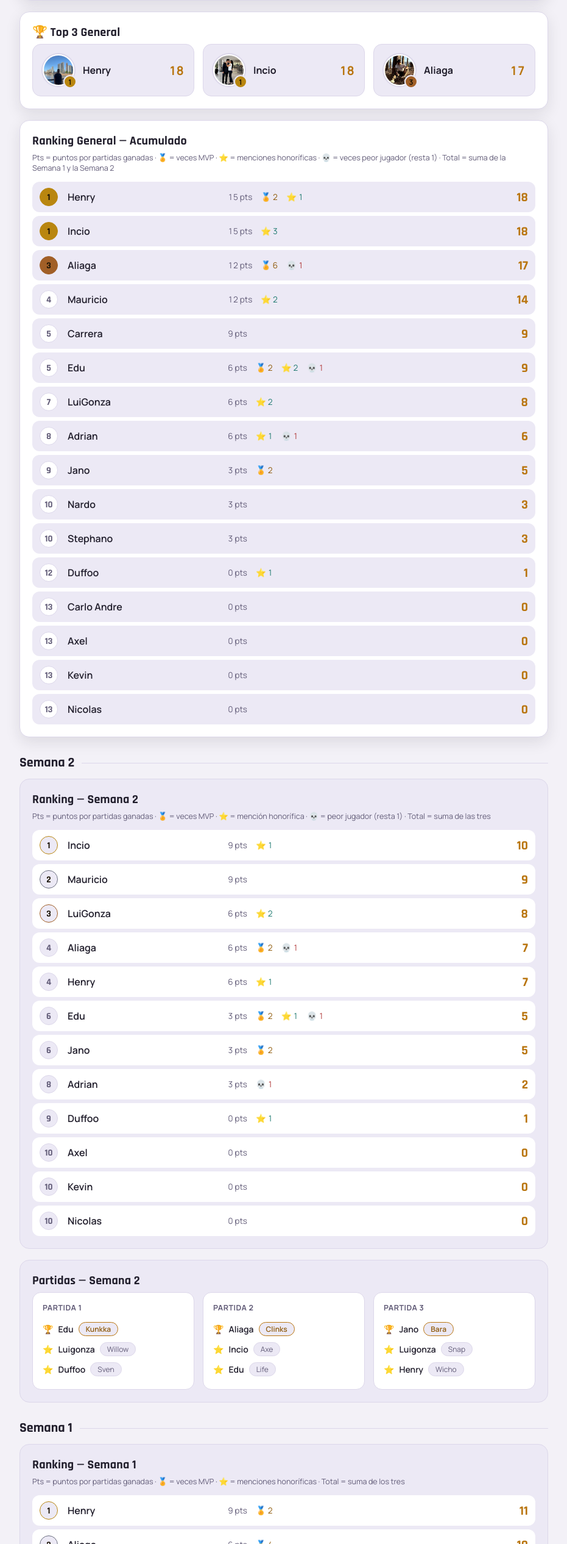
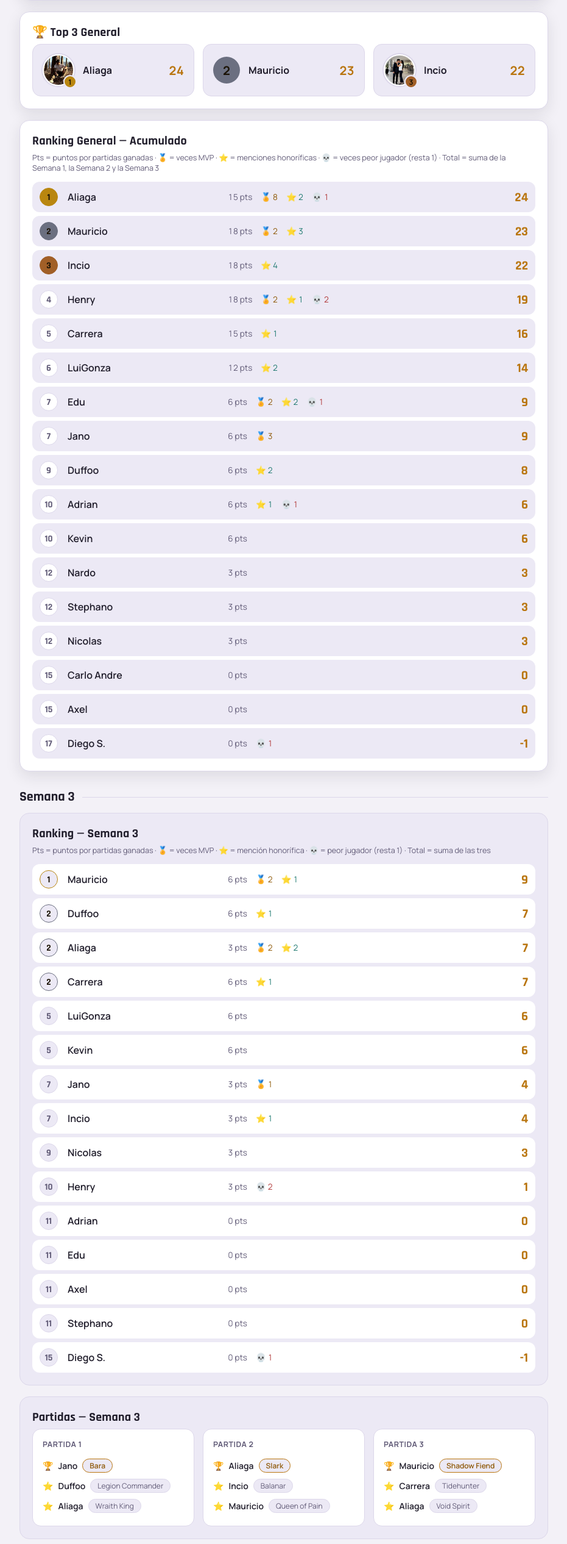
Before and after one commit to nardios/liga-de-los-viernes, a plain HTML site: page index.html in a window 1280 px wide. Shown: the part 208-2740 px from the top of the page at 61% size, without its empty margins (174-1105 px from the left). Drawn offline with Linux system fonts and the light colour scheme.

Commit message:
Renombrar a DOTA 2 - Multiverso, agregar Semana 3 y actualizar Top 3

```diff
--- a/index.html
+++ b/index.html
@@ -3,14 +3,14 @@
 <head>
 <meta charset="UTF-8">
 <meta name="viewport" content="width=device-width, initial-scale=1">
-<title>Liga de los Viernes</title>
+<title>DOTA 2 - Multiverso</title>
 <meta property="og:type" content="website">
-<meta property="og:title" content="Liga de los Viernes">
+<meta property="og:title" content="DOTA 2 - Multiverso">
 <meta property="og:description" content="Ranking y MVPs de nuestras partidas 5v5 de Dota 2.">
 <meta property="og:image" content="https://nardios.github.io/liga-de-los-viernes/og-image.png">
 <meta property="og:url" content="https://nardios.github.io/liga-de-los-viernes/">
 <meta name="twitter:card" content="summary_large_image">
-<meta name="twitter:title" content="Liga de los Viernes">
+<meta name="twitter:title" content="DOTA 2 - Multiverso">
 <meta name="twitter:description" content="Ranking y MVPs de nuestras partidas 5v5 de Dota 2.">
 <meta name="twitter:image" content="https://nardios.github.io/liga-de-los-viernes/og-image.png">
 <link rel="stylesheet" href="https://fonts.googleapis.com/css2?family=Rajdhani:wght@500;600;700&family=Manrope:wght@400;500;600;700&display=swap">
@@ -201,10 +201,10 @@ h1{
   <header class="hero">
     <div class="hero-top">
       <div>
-        <h1>Liga de los Viernes</h1>
+        <h1>DOTA 2 - Multiverso</h1>
         <p class="subtitle">Ranking y MVPs de nuestras partidas 5v5</p>
       </div>
-      <span class="chip">Semana 1 y 2</span>
+      <span class="chip">Semana 1, 2 y 3</span>
     </div>
     <div class="premio-pill">🏆 <span>20 Soles cada viernes y un Dota Plus</span></div>
   </header>
@@ -212,32 +212,81 @@ h1{
   <section class="panel">
     <h2 class="section-title">🏆 Top 3 General</h2>
     <div class="podium">
-      <div class="podium-card"><div class="podium-avatar-wrap"><img class="podium-avatar" src="henry.png" alt="Henry"><span class="podium-badge podium-badge--1">1</span></div><div class="podium-name">Henry</div><div class="podium-total">18</div></div>
-      <div class="podium-card"><div class="podium-avatar-wrap"><img class="podium-avatar" src="incio.png" alt="Incio"><span class="podium-badge podium-badge--1">1</span></div><div class="podium-name">Incio</div><div class="podium-total">18</div></div>
-      <div class="podium-card"><div class="podium-avatar-wrap"><img class="podium-avatar" src="aliaga.png" alt="Aliaga"><span class="podium-badge podium-badge--3">3</span></div><div class="podium-name">Aliaga</div><div class="podium-total">17</div></div>
+      <div class="podium-card"><div class="podium-avatar-wrap"><img class="podium-avatar" src="aliaga.png" alt="Aliaga"><span class="podium-badge podium-badge--1">1</span></div><div class="podium-name">Aliaga</div><div class="podium-total">24</div></div>
+      <div class="podium-card"><div class="podium-medal podium-medal--2">2</div><div class="podium-name">Mauricio</div><div class="podium-total">23</div></div>
+      <div class="podium-card"><div class="podium-avatar-wrap"><img class="podium-avatar" src="incio.png" alt="Incio"><span class="podium-badge podium-badge--3">3</span></div><div class="podium-name">Incio</div><div class="podium-total">22</div></div>
     </div>
   </section>
 
   <section class="panel">
     <h2 class="section-title">Ranking General — Acumulado</h2>
-    <p class="legend">Pts = puntos por partidas ganadas · 🏅 = veces MVP · ⭐ = menciones honoríficas · 💀 = veces peor jugador (resta 1) · Total = suma de la Semana 1 y la Semana 2</p>
+    <p class="legend">Pts = puntos por partidas ganadas · 🏅 = veces MVP · ⭐ = menciones honoríficas · 💀 = veces peor jugador (resta 1) · Total = suma de la Semana 1, la Semana 2 y la Semana 3</p>
     <div class="board">
-      <div class="row"><div class="rank rank-1">1</div><div class="pname">Henry</div><div class="stats"><span class="stat">15 pts</span><span class="stat stat--mvp">🏅 2</span><span class="stat stat--mencion">⭐ 1</span></div><div class="total">18</div></div>
-      <div class="row"><div class="rank rank-1">1</div><div class="pname">Incio</div><div class="stats"><span class="stat">15 pts</span><span class="stat stat--mencion">⭐ 3</span></div><div class="total">18</div></div>
-      <div class="row"><div class="rank rank-3">3</div><div class="pname">Aliaga</div><div class="stats"><span class="stat">12 pts</span><span class="stat stat--mvp">🏅 6</span><span class="stat stat--peor">💀 1</span></div><div class="total">17</div></div>
-      <div class="row"><div class="rank">4</div><div class="pname">Mauricio</div><div class="stats"><span class="stat">12 pts</span><span class="stat stat--mencion">⭐ 2</span></div><div class="total">14</div></div>
-      <div class="row"><div class="rank">5</div><div class="pname">Carrera</div><div class="stats"><span class="stat">9 pts</span></div><div class="total">9</div></div>
-      <div class="row"><div class="rank">5</div><div class="pname">Edu</div><div class="stats"><span class="stat">6 pts</span><span class="stat stat--mvp">🏅 2</span><span class="stat stat--mencion">⭐ 2</span><span class="stat stat--peor">💀 1</span></div><div class="total">9</div></div>
-      <div class="row"><div class="rank">7</div><div class="pname">LuiGonza</div><div class="stats"><span class="stat">6 pts</span><span class="stat stat--mencion">⭐ 2</span></div><div class="total">8</div></div>
-      <div class="row"><div class="rank">8</div><div class="pname">Adrian</div><div class="stats"><span class="stat">6 pts</span><span class="stat stat--mencion">⭐ 1</span><span class="stat stat--peor">💀 1</span></div><div class="total">6</div></div>
-      <div class="row"><div class="rank">9</div><div class="pname">Jano</div><div class="stats"><span class="stat">3 pts</span><span class="stat stat--mvp">🏅 2</span></div><div class="total">5</div></div>
-      <div class="row"><div class="rank">10</div><div class="pname">Nardo</div><div class="stats"><span class="stat">3 pts</span></div><div class="total">3</div></div>
-      <div class="row"><div class="rank">10</div><div class="pname">Stephano</div><div class="stats"><span class="stat">3 pts</span></div><div class="total">3</div></div>
-      <div class="row"><div class="rank">12</div><div class="pname">Duffoo</div><div class="stats"><span class="stat">0 pts</span><span class="stat stat--mencion">⭐ 1</span></div><div class="total">1</div></div>
-      <div class="row"><div class="rank">13</div><div class="pname">Carlo Andre</div><div class="stats"><span class="stat">0 pts</span></div><div class="total">0</div></div>
-      <div class="row"><div class="rank">13</div><div class="pname">Axel</div><div class="stats"><span class="stat">0 pts</span></div><div class="total">0</div></div>
-      <div class="row"><div class="rank">13</div><div class="pname">Kevin</div><div class="stats"><span class="stat">0 pts</span></div><div class="total">0</div></div>
-      <div class="row"><div class="rank">13</div><div class="pname">Nicolas</div><div class="stats"><span class="stat">0 pts</span></div><div class="total">0</div></div>
+      <div class="row"><div class="rank rank-1">1</div><div class="pname">Aliaga</div><div class="stats"><span class="stat">15 pts</span><span class="stat stat--mvp">🏅 8</span><span class="stat stat--mencion">⭐ 2</span><span class="stat stat--peor">💀 1</span></div><div class="total">24</div></div>
+      <div class="row"><div class="rank rank-2">2</div><div class="pname">Mauricio</div><div class="stats"><span class="stat">18 pts</span><span class="stat stat--mvp">🏅 2</span><span class="stat stat--mencion">⭐ 3</span></div><div class="total">23</div></div>
+      <div class="row"><div class="rank rank-3">3</div><div class="pname">Incio</div><div class="stats"><span class="stat">18 pts</span><span class="stat stat--mencion">⭐ 4</span></div><div class="total">22</div></div>
+      <div class="row"><div class="rank">4</div><div class="pname">Henry</div><div class="stats"><span class="stat">18 pts</span><span class="stat stat--mvp">🏅 2</span><span class="stat stat--mencion">⭐ 1</span><span class="stat stat--peor">💀 2</span></div><div class="total">19</div></div>
+      <div class="row"><div class="rank">5</div><div class="pname">Carrera</div><div class="stats"><span class="stat">15 pts</span><span class="stat stat--mencion">⭐ 1</span></div><div class="total">16</div></div>
+      <div class="row"><div class="rank">6</div><div class="pname">LuiGonza</div><div class="stats"><span class="stat">12 pts</span><span class="stat stat--mencion">⭐ 2</span></div><div class="total">14</div></div>
+      <div class="row"><div class="rank">7</div><div class="pname">Edu</div><div class="stats"><span class="stat">6 pts</span><span class="stat stat--mvp">🏅 2</span><span class="stat stat--mencion">⭐ 2</span><span class="stat stat--peor">💀 1</span></div><div class="total">9</div></div>
+      <div class="row"><div class="rank">7</div><div class="pname">Jano</div><div class="stats"><span class="stat">6 pts</span><span class="stat stat--mvp">🏅 3</span></div><div class="total">9</div></div>
+      <div class="row"><div class="rank">9</div><div class="pname">Duffoo</div><div class="stats"><span class="stat">6 pts</span><span class="stat stat--mencion">⭐ 2</span></div><div class="total">8</div></div>
+      <div class="row"><div class="rank">10</div><div class="pname">Adrian</div><div class="stats"><span class="stat">6 pts</span><span class="stat stat--mencion">⭐ 1</span><span class="stat stat--peor">💀 1</span></div><div class="total">6</div></div>
+      <div class="row"><div class="rank">10</div><div class="pname">Kevin</div><div class="stats"><span class="stat">6 pts</span></div><div class="total">6</div></div>
+      <div class="row"><div class="rank">12</div><div class="pname">Nardo</div><div class="stats"><span class="stat">3 pts</span></div><div class="total">3</div></div>
+      <div class="row"><div class="rank">12</div><div class="pname">Stephano</div><div class="stats"><span class="stat">3 pts</span></div><div class="total">3</div></div>
+      <div class="row"><div class="rank">12</div><div class="pname">Nicolas</div><div class="stats"><span class="stat">3 pts</span></div><div class="total">3</div></div>
+      <div class="row"><div class="rank">15</div><div class="pname">Carlo Andre</div><div class="stats"><span class="stat">0 pts</span></div><div class="total">0</div></div>
+      <div class="row"><div class="rank">15</div><div class="pname">Axel</div><div class="stats"><span class="stat">0 pts</span></div><div class="total">0</div></div>
+      <div class="row"><div class="rank">17</div><div class="pname">Diego S.</div><div class="stats"><span class="stat">0 pts</span><span class="stat stat--peor">💀 1</span></div><div class="total">-1</div></div>
+    </div>
+  </section>
+
+  <div class="week-divider"><h2>Semana 3</h2></div>
+
+  <section class="panel panel--sub">
+    <h2 class="section-title">Ranking — Semana 3</h2>
+    <p class="legend">Pts = puntos por partidas ganadas · 🏅 = veces MVP · ⭐ = mención honorífica · 💀 = peor jugador (resta 1) · Total = suma de las tres</p>
+    <div class="board">
+      <div class="row"><div class="rank rank-1">1</div><div class="pname">Mauricio</div><div class="stats"><span class="stat">6 pts</span><span class="stat stat--mvp">🏅 2</span><span class="stat stat--mencion">⭐ 1</span></div><div class="total">9</div></div>
+      <div class="row"><div class="rank rank-2">2</div><div class="pname">Duffoo</div><div class="stats"><span class="stat">6 pts</span><span class="stat stat--mencion">⭐ 1</span></div><div class="total">7</div></div>
+      <div class="row"><div class="rank rank-2">2</div><div class="pname">Aliaga</div><div class="stats"><span class="stat">3 pts</span><span class="stat stat--mvp">🏅 2</span><span class="stat stat--mencion">⭐ 2</span></div><div class="total">7</div></div>
+      <div class="row"><div class="rank rank-2">2</div><div class="pname">Carrera</div><div class="stats"><span class="stat">6 pts</span><span class="stat stat--mencion">⭐ 1</span></div><div class="total">7</div></div>
+      <div class="row"><div class="rank">5</div><div class="pname">LuiGonza</div><div class="stats"><span class="stat">6 pts</span></div><div class="total">6</div></div>
+      <div class="row"><div class="rank">5</div><div class="pname">Kevin</div><div class="stats"><span class="stat">6 pts</span></div><div class="total">6</div></div>
+      <div class="row"><div class="rank">7</div><div class="pname">Jano</div><div class="stats"><span class="stat">3 pts</span><span class="stat stat--mvp">🏅 1</span></div><div class="total">4</div></div>
+      <div class="row"><div class="rank">7</div><div class="pname">Incio</div><div class="stats"><span class="stat">3 pts</span><span class="stat stat--mencion">⭐ 1</span></div><div class="total">4</div></div>
+      <div class="row"><div class="rank">9</div><div class="pname">Nicolas</div><div class="stats"><span class="stat">3 pts</span></div><div class="total">3</div></div>
+      <div class="row"><div class="rank">10</div><div class="pname">Henry</div><div class="stats"><span class="stat">3 pts</span><span class="stat stat--peor">💀 2</span></div><div class="total">1</div></div>
+      <div class="row"><div class="rank">11</div><div class="pname">Adrian</div><div class="stats"><span class="stat">0 pts</span></div><div class="total">0</div></div>
+      <div class="row"><div class="rank">11</div><div class="pname">Edu</div><div class="stats"><span class="stat">0 pts</span></div><div class="total">0</div></div>
+      <div class="row"><div class="rank">11</div><div class="pname">Axel</div><div class="stats"><span class="stat">0 pts</span></div><div class="total">0</div></div>
+      <div class="row"><div class="rank">11</div><div class="pname">Stephano</div><div class="stats"><span class="stat">0 pts</span></div><div class="total">0</div></div>
+      <div class="row"><div class="rank">15</div><div class="pname">Diego S.</div><div class="stats"><span class="stat">0 pts</span><span class="stat stat--peor">💀 1</span></div><div class="total">-1</div></div>
+    </div>
+  </section>
+
+  <section class="panel panel--sub">
+    <h2 class="section-title">Partidas — Semana 3</h2>
+    <div class="matches">
+      <div class="match">
+        <div class="match-head">Partida 1</div>
+        <div class="match-row"><span>🏆</span><span class="mplayer">Jano</span><span class="hero-pill hero-pill--mvp">Bara</span></div>
+        <div class="match-row"><span>⭐</span><span class="mplayer">Duffoo</span><span class="hero-pill">Legion Commander</span></div>
+        <div class="match-row"><span>⭐</span><span class="mplayer">Aliaga</span><span class="hero-pill">Wraith King</span></div>
+      </div>
+      <div class="match">
+        <div class="match-head">Partida 2</div>
+        <div class="match-row"><span>🏆</span><span class="mplayer">Aliaga</span><span class="hero-pill hero-pill--mvp">Slark</span></div>
+        <div class="match-row"><span>⭐</span><span class="mplayer">Incio</span><span class="hero-pill">Balanar</span></div>
+        <div class="match-row"><span>⭐</span><span class="mplayer">Mauricio</span><span class="hero-pill">Queen of Pain</span></div>
+      </div>
+      <div class="match">
+        <div class="match-head">Partida 3</div>
+        <div class="match-row"><span>🏆</span><span class="mplayer">Mauricio</span><span class="hero-pill hero-pill--mvp">Shadow Fiend</span></div>
+        <div class="match-row"><span>⭐</span><span class="mplayer">Carrera</span><span class="hero-pill">Tidehunter</span></div>
+        <div class="match-row"><span>⭐</span><span class="mplayer">Aliaga</span><span class="hero-pill">Void Spirit</span></div>
+      </div>
     </div>
   </section>
 
@@ -331,7 +380,7 @@ h1{
     </div>
   </section>
 
-  <p class="foot">Datos de la Semana 1 y Semana 2, tomados de la hoja de cálculo del grupo.</p>
+  <p class="foot">Datos de la Semana 1, Semana 2 y Semana 3, tomados de la hoja de cálculo del grupo.</p>
 </div>
 </body>
 </html>
```
